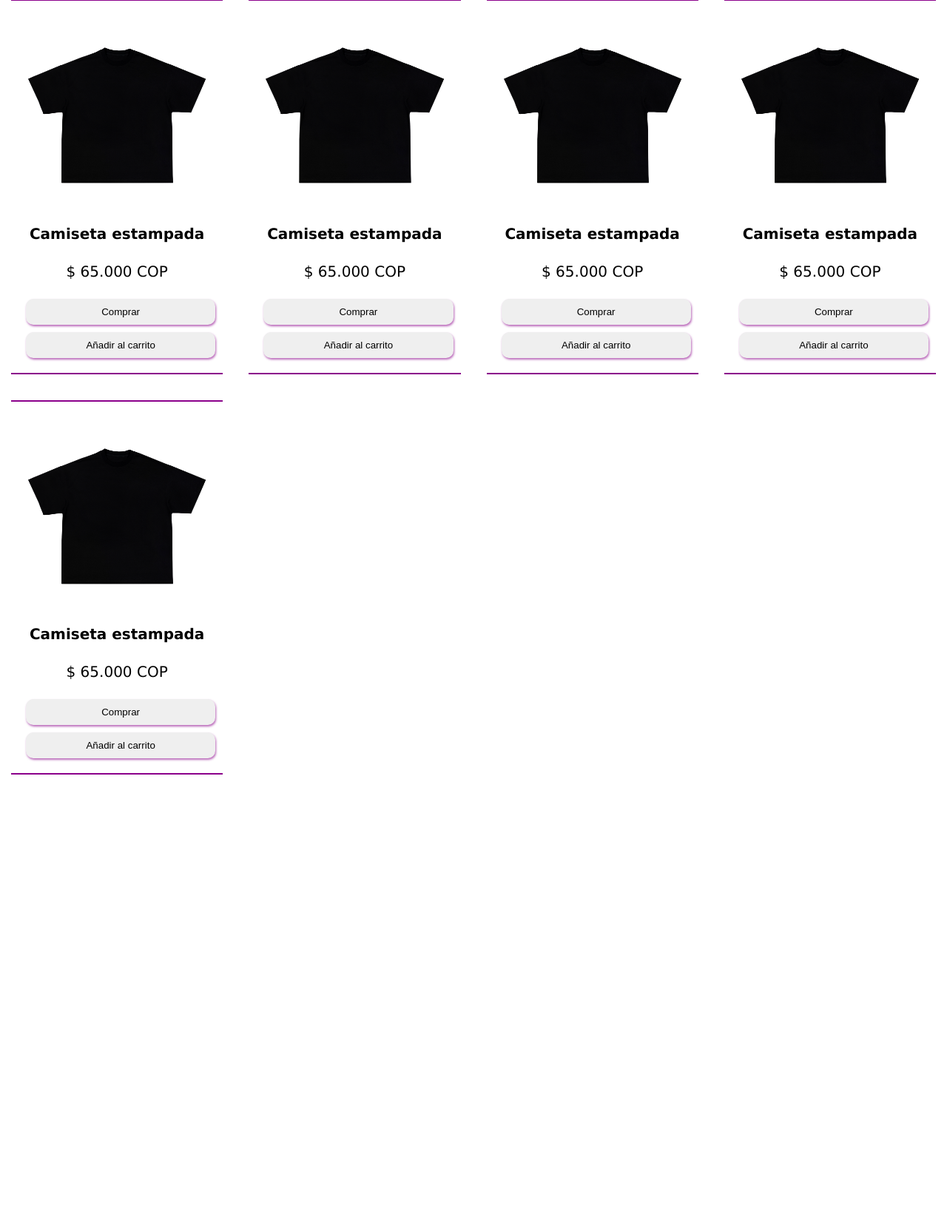
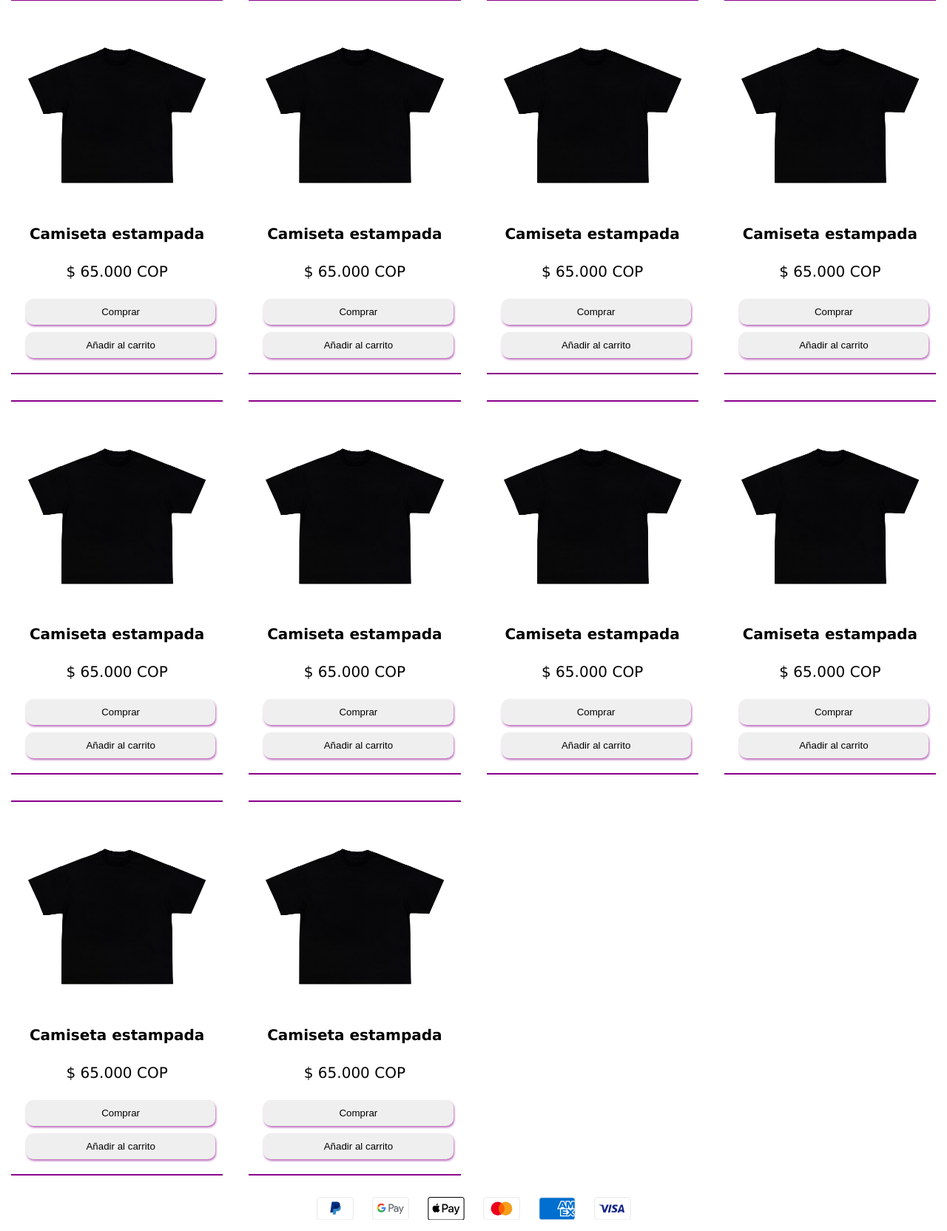
Before and after one commit to JuanHidalgo33/UltraZone, a PHP site: page / in a window 1280 px wide. Shown: the part 200-1864 px from the top of the page at 74% size. Before the commit the page ends 1247 px from the top, so only its background shows below. Run offline with PHP 8.4, Linux system fonts and the light colour scheme.

Commit message:
fooder and payments icon

```diff
--- a/public/css/style.css
+++ b/public/css/style.css
@@ -258,3 +258,46 @@ li{
     justify-content: center;
     cursor: pointer;
 }
+
+.section1{
+    padding: 10px;
+}
+
+.footer-section{
+    display: flex;
+    justify-content: center;
+    align-items: center;
+}
+
+.footer-content img{
+    width: 40px;
+    height: auto;
+}
+
+.payment-icons{
+    display: flex;
+    margin: 0;
+    padding: 0;
+    justify-content: center;
+    align-items: center;
+    gap: 15px;
+    list-style: none;
+}
+
+.payment-icons li {
+  width: 60px;
+  height: 40px;
+  display: flex;
+  align-items: center;
+  justify-content: center;
+}
+
+.payment-icons svg {
+  max-width: 100%;
+  max-height: 100%;
+}
+
+.payment-icon{
+    width: 50px;
+    height: auto;
+}
--- a/public/index.html
+++ b/public/index.html
@@ -10,6 +10,8 @@
     <!-- Favicons -->
     <link href="assets/img/FavIcon.png" rel="icon">
     <link rel="stylesheet" href="https://cdn.jsdelivr.net/npm/bootstrap-icons@1.11.1/font/bootstrap-icons.css">
+    <link rel="stylesheet" href="https://cdn.jsdelivr.net/npm/bootstrap-icons@1.13.1/font/bootstrap-icons.css">
+
 </head>
 
 <body>
@@ -96,7 +98,7 @@
             </div>
         </div>
     </header>
-
+    <!--Main-->
     <div class="main-grid-container">
         <div class="main-grid-item">
             <img src="assets/img/BLACK FRONT.png" alt="">
@@ -133,7 +135,189 @@
             <button class="main-item-button">Comprar</button>
             <button class="main-item-button">Añadir al carrito</button>
         </div>
+        <div class="main-grid-item">
+            <img src="assets/img/BLACK FRONT.png" alt="">
+            <h4>Camiseta estampada</h4>
+            <p>$ 65.000 COP</p>
+            <button class="main-item-button">Comprar</button>
+            <button class="main-item-button">Añadir al carrito</button>
+        </div>
+        <div class="main-grid-item">
+            <img src="assets/img/BLACK FRONT.png" alt="">
+            <h4>Camiseta estampada</h4>
+            <p>$ 65.000 COP</p>
+            <button class="main-item-button">Comprar</button>
+            <button class="main-item-button">Añadir al carrito</button>
+        </div>
+        <div class="main-grid-item">
+            <img src="assets/img/BLACK FRONT.png" alt="">
+            <h4>Camiseta estampada</h4>
+            <p>$ 65.000 COP</p>
+            <button class="main-item-button">Comprar</button>
+            <button class="main-item-button">Añadir al carrito</button>
+        </div>
+        <div class="main-grid-item">
+            <img src="assets/img/BLACK FRONT.png" alt="">
+            <h4>Camiseta estampada</h4>
+            <p>$ 65.000 COP</p>
+            <button class="main-item-button">Comprar</button>
+            <button class="main-item-button">Añadir al carrito</button>
+        </div>
+        <div class="main-grid-item">
+            <img src="assets/img/BLACK FRONT.png" alt="">
+            <h4>Camiseta estampada</h4>
+            <p>$ 65.000 COP</p>
+            <button class="main-item-button">Comprar</button>
+            <button class="main-item-button">Añadir al carrito</button>
+        </div>
+    </div>
 
+    <!--seccion 1-->
+    <div class="section1">
+        <footer class="footer-section">
+            <div class="footer-content">
+                <ul class="payment-icons">
+                    <li>
+                        <svg class="payment-icon" viewBox="0 0 38 24" xmlns="http://www.w3.org/2000/svg" width="38"
+                            height="24" role="img" aria-labelledby="pi-paypal">
+                            <title id="pi-paypal">PayPal</title>
+                            <path opacity=".07"
+                                d="M35 0H3C1.3 0 0 1.3 0 3v18c0 1.7 1.4 3 3 3h32c1.7 0 3-1.3 3-3V3c0-1.7-1.4-3-3-3z">
+                            </path>
+                            <path fill="#fff"
+                                d="M35 1c1.1 0 2 .9 2 2v18c0 1.1-.9 2-2 2H3c-1.1 0-2-.9-2-2V3c0-1.1.9-2 2-2h32"></path>
+                            <path fill="#003087"
+                                d="M23.9 8.3c.2-1 0-1.7-.6-2.3-.6-.7-1.7-1-3.1-1h-4.1c-.3 0-.5.2-.6.5L14 15.6c0 .2.1.4.3.4H17l.4-3.4 1.8-2.2 4.7-2.1z">
+                            </path>
+                            <path fill="#3086C8"
+                                d="M23.9 8.3l-.2.2c-.5 2.8-2.2 3.8-4.6 3.8H18c-.3 0-.5.2-.6.5l-.6 3.9-.2 1c0 .2.1.4.3.4H19c.3 0 .5-.2.5-.4v-.1l.4-2.4v-.1c0-.2.3-.4.5-.4h.3c2.1 0 3.7-.8 4.1-3.2.2-1 .1-1.8-.4-2.4-.1-.5-.3-.7-.5-.8z">
+                            </path>
+                            <path fill="#012169"
+                                d="M23.3 8.1c-.1-.1-.2-.1-.3-.1-.1 0-.2 0-.3-.1-.3-.1-.7-.1-1.1-.1h-3c-.1 0-.2 0-.2.1-.2.1-.3.2-.3.4l-.7 4.4v.1c0-.3.3-.5.6-.5h1.3c2.5 0 4.1-1 4.6-3.8v-.2c-.1-.1-.3-.2-.5-.2h-.1z">
+                            </path>
+                        </svg>
+                    </li>
+                    <li>
+                        <svg class="payment-icon" xmlns="http://www.w3.org/2000/svg" role="img" viewBox="0 0 38 24"
+                            width="38" height="24" aria-labelledby="pi-google_pay">
+                            <title id="pi-google_pay">Google Pay</title>
+                            <path d="M35 0H3C1.3 0 0 1.3 0 3v18c0 1.7 1.4 3 3 3h32c1.7 0 3-1.3 3-3V3c0-1.7-1.4-3-3-3z"
+                                fill="#000" opacity=".07"></path>
+                            <path d="M35 1c1.1 0 2 .9 2 2v18c0 1.1-.9 2-2 2H3c-1.1 0-2-.9-2-2V3c0-1.1.9-2 2-2h32"
+                                fill="#FFF"></path>
+                            <path
+                                d="M18.093 11.976v3.2h-1.018v-7.9h2.691a2.447 2.447 0 0 1 1.747.692 2.28 2.28 0 0 1 .11 3.224l-.11.116c-.47.447-1.098.69-1.747.674l-1.673-.006zm0-3.732v2.788h1.698c.377.012.741-.135 1.005-.404a1.391 1.391 0 0 0-1.005-2.354l-1.698-.03zm6.484 1.348c.65-.03 1.286.188 1.778.613.445.43.682 1.03.65 1.649v3.334h-.969v-.766h-.049a1.93 1.93 0 0 1-1.673.931 2.17 2.17 0 0 1-1.496-.533 1.667 1.667 0 0 1-.613-1.324 1.606 1.606 0 0 1 .613-1.336 2.746 2.746 0 0 1 1.698-.515c.517-.02 1.03.093 1.49.331v-.208a1.134 1.134 0 0 0-.417-.901 1.416 1.416 0 0 0-.98-.368 1.545 1.545 0 0 0-1.319.717l-.895-.564a2.488 2.488 0 0 1 2.182-1.06zM23.29 13.52a.79.79 0 0 0 .337.662c.223.176.5.269.785.263.429-.001.84-.17 1.146-.472.305-.286.478-.685.478-1.103a2.047 2.047 0 0 0-1.324-.374 1.716 1.716 0 0 0-1.03.294.883.883 0 0 0-.392.73zm9.286-3.75l-3.39 7.79h-1.048l1.281-2.728-2.224-5.062h1.103l1.612 3.885 1.569-3.885h1.097z"
+                                fill="#5F6368"></path>
+                            <path
+                                d="M13.986 11.284c0-.308-.024-.616-.073-.92h-4.29v1.747h2.451a2.096 2.096 0 0 1-.9 1.373v1.134h1.464a4.433 4.433 0 0 0 1.348-3.334z"
+                                fill="#4285F4"></path>
+                            <path
+                                d="M9.629 15.721a4.352 4.352 0 0 0 3.01-1.097l-1.466-1.14a2.752 2.752 0 0 1-4.094-1.44H5.577v1.17a4.53 4.53 0 0 0 4.052 2.507z"
+                                fill="#34A853"></path>
+                            <path
+                                d="M7.079 12.05a2.709 2.709 0 0 1 0-1.735v-1.17H5.577a4.505 4.505 0 0 0 0 4.075l1.502-1.17z"
+                                fill="#FBBC04"></path>
+                            <path
+                                d="M9.629 8.44a2.452 2.452 0 0 1 1.74.68l1.3-1.293a4.37 4.37 0 0 0-3.065-1.183 4.53 4.53 0 0 0-4.027 2.5l1.502 1.171a2.715 2.715 0 0 1 2.55-1.875z"
+                                fill="#EA4335"></path>
+                        </svg>
+                    </li>
+                    <li>
+                        <svg class="payment-icon" version="1.1" xmlns="http://www.w3.org/2000/svg" role="img" x="0"
+                            y="0" width="38" height="24" viewBox="0 0 165.521 105.965" xml:space="preserve"
+                            aria-labelledby="pi-apple_pay">
+                            <title id="pi-apple_pay">Apple Pay</title>
+                            <path fill="#000"
+                                d="M150.698 0H14.823c-.566 0-1.133 0-1.698.003-.477.004-.953.009-1.43.022-1.039.028-2.087.09-3.113.274a10.51 10.51 0 0 0-2.958.975 9.932 9.932 0 0 0-4.35 4.35 10.463 10.463 0 0 0-.975 2.96C.113 9.611.052 10.658.024 11.696a70.22 70.22 0 0 0-.022 1.43C0 13.69 0 14.256 0 14.823v76.318c0 .567 0 1.132.002 1.699.003.476.009.953.022 1.43.028 1.036.09 2.084.275 3.11a10.46 10.46 0 0 0 .974 2.96 9.897 9.897 0 0 0 1.83 2.52 9.874 9.874 0 0 0 2.52 1.83c.947.483 1.917.79 2.96.977 1.025.183 2.073.245 3.112.273.477.011.953.017 1.43.02.565.004 1.132.004 1.698.004h135.875c.565 0 1.132 0 1.697-.004.476-.002.952-.009 1.431-.02 1.037-.028 2.085-.09 3.113-.273a10.478 10.478 0 0 0 2.958-.977 9.955 9.955 0 0 0 4.35-4.35c.483-.947.789-1.917.974-2.96.186-1.026.246-2.074.274-3.11.013-.477.02-.954.022-1.43.004-.567.004-1.132.004-1.699V14.824c0-.567 0-1.133-.004-1.699a63.067 63.067 0 0 0-.022-1.429c-.028-1.038-.088-2.085-.274-3.112a10.4 10.4 0 0 0-.974-2.96 9.94 9.94 0 0 0-4.35-4.35A10.52 10.52 0 0 0 156.939.3c-1.028-.185-2.076-.246-3.113-.274a71.417 71.417 0 0 0-1.431-.022C151.83 0 151.263 0 150.698 0z">
+                            </path>
+                            <path fill="#FFF"
+                                d="M150.698 3.532l1.672.003c.452.003.905.008 1.36.02.793.022 1.719.065 2.583.22.75.135 1.38.34 1.984.648a6.392 6.392 0 0 1 2.804 2.807c.306.6.51 1.226.645 1.983.154.854.197 1.783.218 2.58.013.45.019.9.02 1.36.005.557.005 1.113.005 1.671v76.318c0 .558 0 1.114-.004 1.682-.002.45-.008.9-.02 1.35-.022.796-.065 1.725-.221 2.589a6.855 6.855 0 0 1-.645 1.975 6.397 6.397 0 0 1-2.808 2.807c-.6.306-1.228.511-1.971.645-.881.157-1.847.2-2.574.22-.457.01-.912.017-1.379.019-.555.004-1.113.004-1.669.004H14.801c-.55 0-1.1 0-1.66-.004a74.993 74.993 0 0 1-1.35-.018c-.744-.02-1.71-.064-2.584-.22a6.938 6.938 0 0 1-1.986-.65 6.337 6.337 0 0 1-1.622-1.18 6.355 6.355 0 0 1-1.178-1.623 6.935 6.935 0 0 1-.646-1.985c-.156-.863-.2-1.788-.22-2.578a66.088 66.088 0 0 1-.02-1.355l-.003-1.327V14.474l.002-1.325a66.7 66.7 0 0 1 .02-1.357c.022-.792.065-1.717.222-2.587a6.924 6.924 0 0 1 .646-1.981c.304-.598.7-1.144 1.18-1.623a6.386 6.386 0 0 1 1.624-1.18 6.96 6.96 0 0 1 1.98-.646c.865-.155 1.792-.198 2.586-.22.452-.012.905-.017 1.354-.02l1.677-.003h135.875">
+                            </path>
+                            <g>
+                                <g>
+                                    <path fill="#000"
+                                        d="M43.508 35.77c1.404-1.755 2.356-4.112 2.105-6.52-2.054.102-4.56 1.355-6.012 3.112-1.303 1.504-2.456 3.959-2.156 6.266 2.306.2 4.61-1.152 6.063-2.858">
+                                    </path>
+                                    <path fill="#000"
+                                        d="M45.587 39.079c-3.35-.2-6.196 1.9-7.795 1.9-1.6 0-4.049-1.8-6.698-1.751-3.447.05-6.645 2-8.395 5.1-3.598 6.2-.95 15.4 2.55 20.45 1.699 2.5 3.747 5.25 6.445 5.151 2.55-.1 3.549-1.65 6.647-1.65 3.097 0 3.997 1.65 6.696 1.6 2.798-.05 4.548-2.5 6.247-5 1.95-2.85 2.747-5.6 2.797-5.75-.05-.05-5.396-2.101-5.446-8.251-.05-5.15 4.198-7.6 4.398-7.751-2.399-3.548-6.147-3.948-7.447-4.048">
+                                    </path>
+                                </g>
+                                <g>
+                                    <path fill="#000"
+                                        d="M78.973 32.11c7.278 0 12.347 5.017 12.347 12.321 0 7.33-5.173 12.373-12.529 12.373h-8.058V69.62h-5.822V32.11h14.062zm-8.24 19.807h6.68c5.07 0 7.954-2.729 7.954-7.46 0-4.73-2.885-7.434-7.928-7.434h-6.706v14.894z">
+                                    </path>
+                                    <path fill="#000"
+                                        d="M92.764 61.847c0-4.809 3.665-7.564 10.423-7.98l7.252-.442v-2.08c0-3.04-2.001-4.704-5.562-4.704-2.938 0-5.07 1.507-5.51 3.82h-5.252c.157-4.86 4.731-8.395 10.918-8.395 6.654 0 10.995 3.483 10.995 8.89v18.663h-5.38v-4.497h-.13c-1.534 2.937-4.914 4.782-8.579 4.782-5.406 0-9.175-3.222-9.175-8.057zm17.675-2.417v-2.106l-6.472.416c-3.64.234-5.536 1.585-5.536 3.95 0 2.288 1.975 3.77 5.068 3.77 3.95 0 6.94-2.522 6.94-6.03z">
+                                    </path>
+                                    <path fill="#000"
+                                        d="M120.975 79.652v-4.496c.364.051 1.247.103 1.715.103 2.573 0 4.029-1.09 4.913-3.899l.52-1.663-9.852-27.293h6.082l6.863 22.146h.13l6.862-22.146h5.927l-10.216 28.67c-2.34 6.577-5.017 8.735-10.683 8.735-.442 0-1.872-.052-2.261-.157z">
+                                    </path>
+                                </g>
+                            </g>
+                        </svg>
+                    </li>
+                    <li>
+                        <svg class="payment-icon" viewBox="0 0 38 24" xmlns="http://www.w3.org/2000/svg" role="img"
+                            width="38" height="24" aria-labelledby="pi-master">
+                            <title id="pi-master">Mastercard</title>
+                            <path opacity=".07"
+                                d="M35 0H3C1.3 0 0 1.3 0 3v18c0 1.7 1.4 3 3 3h32c1.7 0 3-1.3 3-3V3c0-1.7-1.4-3-3-3z">
+                            </path>
+                            <path fill="#fff"
+                                d="M35 1c1.1 0 2 .9 2 2v18c0 1.1-.9 2-2 2H3c-1.1 0-2-.9-2-2V3c0-1.1.9-2 2-2h32"></path>
+                            <circle fill="#EB001B" cx="15" cy="12" r="7"></circle>
+                            <circle fill="#F79E1B" cx="23" cy="12" r="7"></circle>
+                            <path fill="#FF5F00"
+                                d="M22 12c0-2.4-1.2-4.5-3-5.7-1.8 1.3-3 3.4-3 5.7s1.2 4.5 3 5.7c1.8-1.2 3-3.3 3-5.7z">
+                            </path>
+                        </svg>
+                    </li>
+                    <li>
+                        <svg class="payment-icon" xmlns="http://www.w3.org/2000/svg" role="img"
+                            aria-labelledby="pi-american_express" viewBox="0 0 38 24" width="38" height="24">
+                            <title id="pi-american_express">American Express</title>
+                            <path fill="#000"
+                                d="M35 0H3C1.3 0 0 1.3 0 3v18c0 1.7 1.4 3 3 3h32c1.7 0 3-1.3 3-3V3c0-1.7-1.4-3-3-3Z"
+                                opacity=".07"></path>
+                            <path fill="#006FCF"
+                                d="M35 1c1.1 0 2 .9 2 2v18c0 1.1-.9 2-2 2H3c-1.1 0-2-.9-2-2V3c0-1.1.9-2 2-2h32Z"></path>
+                            <path fill="#FFF"
+                                d="M22.012 19.936v-8.421L37 11.528v2.326l-1.732 1.852L37 17.573v2.375h-2.766l-1.47-1.622-1.46 1.628-9.292-.02Z">
+                            </path>
+                            <path fill="#006FCF"
+                                d="M23.013 19.012v-6.57h5.572v1.513h-3.768v1.028h3.678v1.488h-3.678v1.01h3.768v1.531h-5.572Z">
+                            </path>
+                            <path fill="#006FCF"
+                                d="m28.557 19.012 3.083-3.289-3.083-3.282h2.386l1.884 2.083 1.89-2.082H37v.051l-3.017 3.23L37 18.92v.093h-2.307l-1.917-2.103-1.898 2.104h-2.321Z">
+                            </path>
+                            <path fill="#FFF"
+                                d="M22.71 4.04h3.614l1.269 2.881V4.04h4.46l.77 2.159.771-2.159H37v8.421H19l3.71-8.421Z">
+                            </path>
+                            <path fill="#006FCF"
+                                d="m23.395 4.955-2.916 6.566h2l.55-1.315h2.98l.55 1.315h2.05l-2.904-6.566h-2.31Zm.25 3.777.875-2.09.873 2.09h-1.748Z">
+                            </path>
+                            <path fill="#006FCF"
+                                d="M28.581 11.52V4.953l2.811.01L32.84 9l1.456-4.046H37v6.565l-1.74.016v-4.51l-1.644 4.494h-1.59L30.35 7.01v4.51h-1.768Z">
+                            </path>
+                        </svg>
+                    </li>
+                    <li>
+                        <svg class="payment-icon" viewBox="0 0 38 24" xmlns="http://www.w3.org/2000/svg" role="img"
+                            width="38" height="24" aria-labelledby="pi-visa">
+                            <title id="pi-visa">Visa</title>
+                            <path opacity=".07"
+                                d="M35 0H3C1.3 0 0 1.3 0 3v18c0 1.7 1.4 3 3 3h32c1.7 0 3-1.3 3-3V3c0-1.7-1.4-3-3-3z">
+                            </path>
+                            <path fill="#fff"
+                                d="M35 1c1.1 0 2 .9 2 2v18c0 1.1-.9 2-2 2H3c-1.1 0-2-.9-2-2V3c0-1.1.9-2 2-2h32"></path>
+                            <path
+                                d="M28.3 10.1H28c-.4 1-.7 1.5-1 3h1.9c-.3-1.5-.3-2.2-.6-3zm2.9 5.9h-1.7c-.1 0-.1 0-.2-.1l-.2-.9-.1-.2h-2.4c-.1 0-.2 0-.2.2l-.3.9c0 .1-.1.1-.1.1h-2.1l.2-.5L27 8.7c0-.5.3-.7.8-.7h1.5c.1 0 .2 0 .2.2l1.4 6.5c.1.4.2.7.2 1.1.1.1.1.1.1.2zm-13.4-.3l.4-1.8c.1 0 .2.1.2.1.7.3 1.4.5 2.1.4.2 0 .5-.1.7-.2.5-.2.5-.7.1-1.1-.2-.2-.5-.3-.8-.5-.4-.2-.8-.4-1.1-.7-1.2-1-.8-2.4-.1-3.1.6-.4.9-.8 1.7-.8 1.2 0 2.5 0 3.1.2h.1c-.1.6-.2 1.1-.4 1.7-.5-.2-1-.4-1.5-.4-.3 0-.6 0-.9.1-.2 0-.3.1-.4.2-.2.2-.2.5 0 .7l.5.4c.4.2.8.4 1.1.6.5.3 1 .8 1.1 1.4.2.9-.1 1.7-.9 2.3-.5.4-.7.6-1.4.6-1.4 0-2.5.1-3.4-.2-.1.2-.1.2-.2.1zm-3.5.3c.1-.7.1-.7.2-1 .5-2.2 1-4.5 1.4-6.7.1-.2.1-.3.3-.3H18c-.2 1.2-.4 2.1-.7 3.2-.3 1.5-.6 3-1 4.5 0 .2-.1.2-.3.2M5 8.2c0-.1.2-.2.3-.2h3.4c.5 0 .9.3 1 .8l.9 4.4c0 .1 0 .1.1.2 0-.1.1-.1.1-.1l2.1-5.1c-.1-.1 0-.2.1-.2h2.1c0 .1 0 .1-.1.2l-3.1 7.3c-.1.2-.1.3-.2.4-.1.1-.3 0-.5 0H9.7c-.1 0-.2 0-.2-.2L7.9 9.5c-.2-.2-.5-.5-.9-.6-.6-.3-1.7-.5-1.9-.5L5 8.2z"
+                                fill="#142688"></path>
+                        </svg>
+                    </li>
+                </ul>
+            </div>
+        </footer>
     </div>
 </body>
 
```
